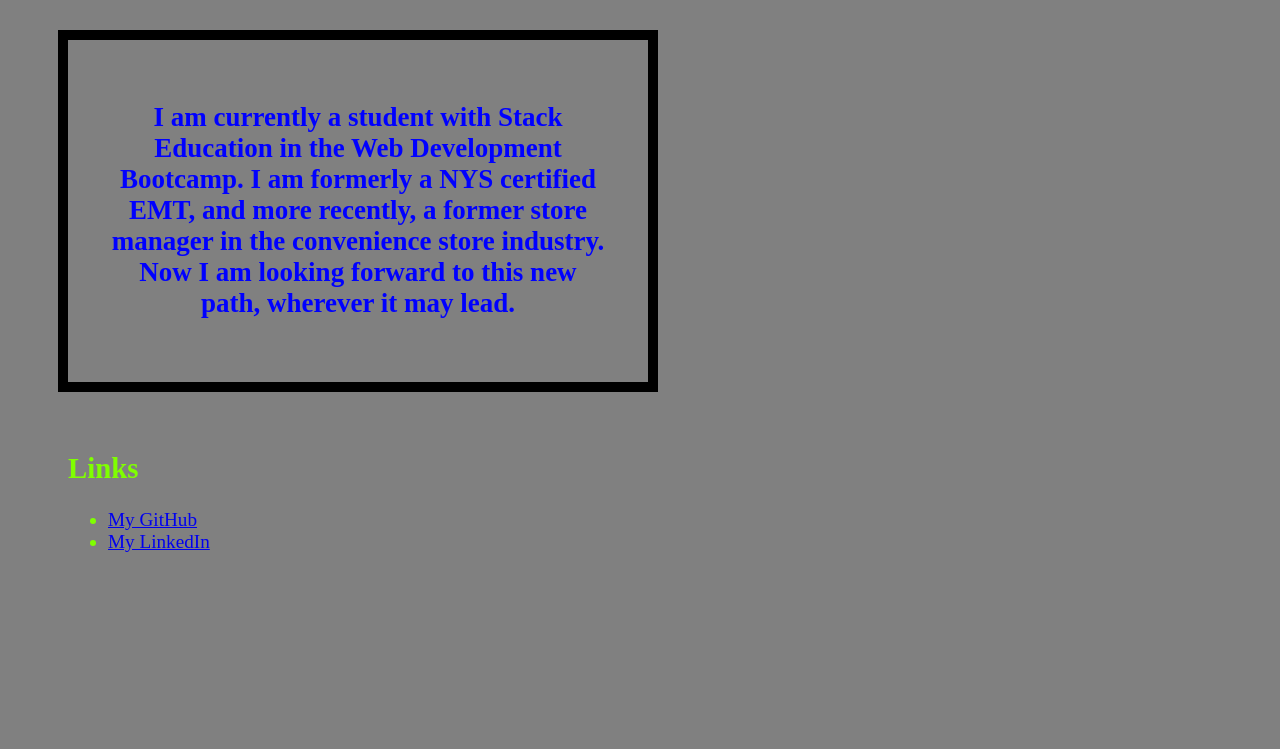
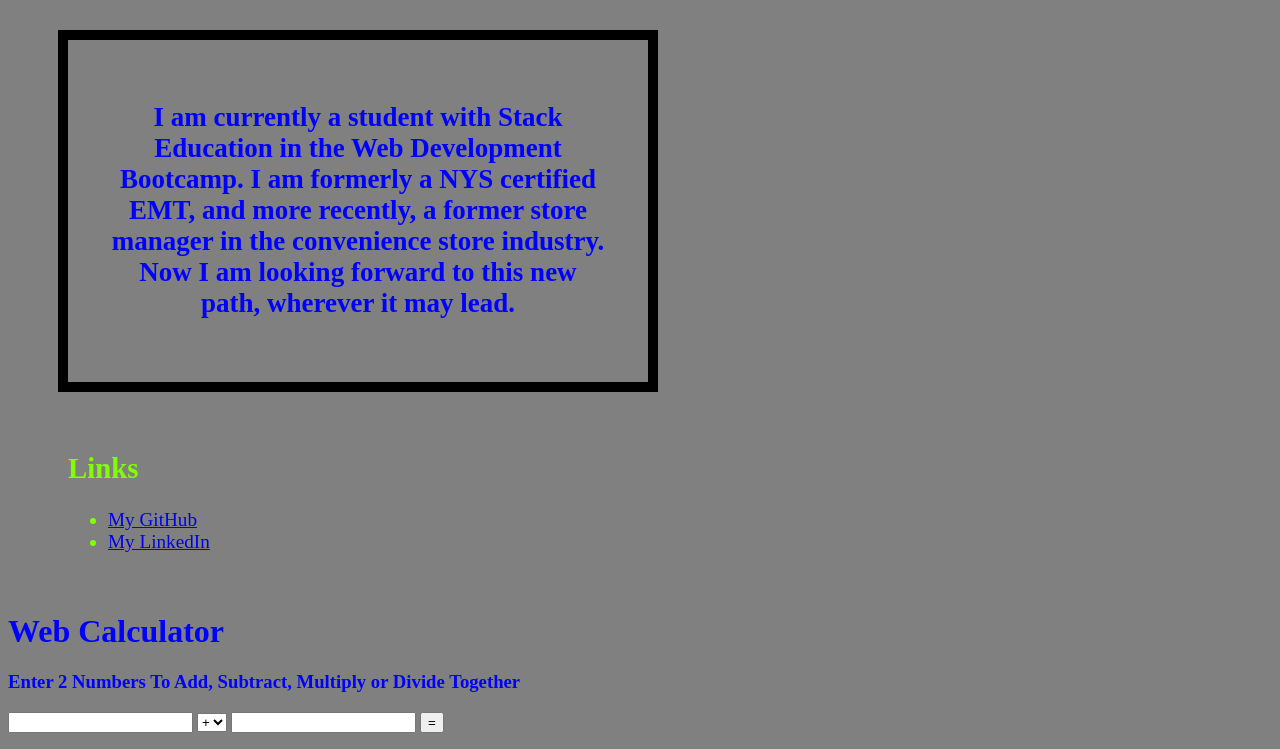
Before and after one commit to grimmi5894/portfolio-site, a plain HTML site: page index.html in a window 1280 px wide. Shown: the part 102-851 px from the top of the page. Before the commit the page ends 800 px from the top, so only its background shows below. Drawn offline with Linux system fonts and the light colour scheme.

Commit message:
created script.js, added script to html, added web calc code from homework

```diff
--- a/index.html
+++ b/index.html
@@ -2,9 +2,10 @@
   <head>
     <title>Tricia Brooker: Portfolio Site</title>
     <link rel="stylesheet" href="./main.css" />
+    <script src="script.js"></script>
   </head>
   <body>
-    <div class="title"><h1><b>Tricia Brooker: Portfolio Site</b></h1></div>
+    <div class="title"><h1>Tricia Brooker: Portfolio Site</h1></div>
     <div class="firstParagraph"><h2>I am currently a student with Stack Education in the Web Development Bootcamp. I am formerly a NYS certified EMT, and more recently, a former store manager in the convenience store industry. Now I am looking forward to this new path, wherever it may lead.</h2></div>
     <div class="links"><h2>Links</h2>
       <ul>
@@ -12,5 +13,21 @@
         <li><a href="https://www.linkedin.com/in/tricia-brooker-96381a121/">My LinkedIn</a></li>
       </ul>
     </div>
+    <div class="webCalculator">
+      <h1>Web Calculator</h1>
+      <h3>Enter 2 Numbers To Add, Subtract, Multiply or Divide Together</h3>
+      <form>
+        <input type="text" name="number1" id="number1" value=""/>
+        <select id="operator">
+          <option value="add">+</option>
+          <option value="subtract">-</option>
+          <option value="multiply">*</option>
+          <option value="divide">/</option>
+        </select>
+        <input type="text" name="number2" id="number2" value=""/>
+        <input type="button" value="=" onclick="calculate()" />
+      </form>
+      <span id="result"></span>
+    </div>
   </body>
 </html>
--- /dev/null
+++ b/script.js
@@ -0,0 +1,25 @@
+function calculate() {
+  const num1 = parseInt(document.getElementById("number1").value)
+  const num2 = parseInt(document.getElementById("number2").value)
+  const operatorDropdown = document.getElementById("operator")
+  const operator = operatorDropdown.options[operatorDropdown.selectedIndex].value
+
+  switch(operator) {
+    case "add":
+      var result = num1 + num2
+      break
+    case "subtract":
+      var result = num1 - num2
+      break
+    case "multiply":
+      var result = num1 * num2
+      break
+    case "divide":
+      var result = num1 / num2
+      break
+    default:
+      var result = "Error, please try again!"
+  }
+
+  document.getElementById("result").innerHTML = result
+}
```
